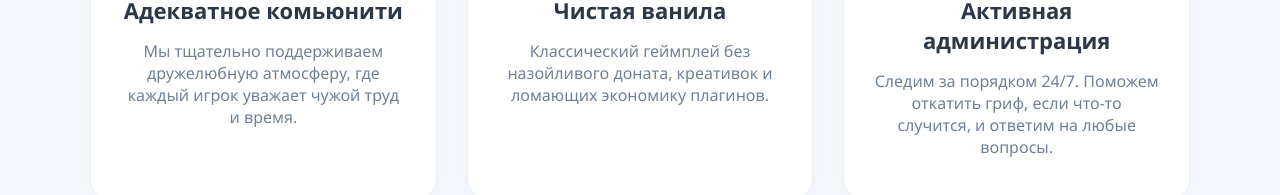
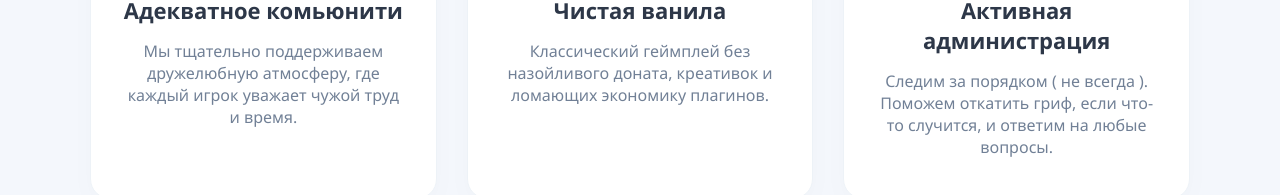
Before and after one commit to shepelevalexander0412-coder/CloudSMP, a plain HTML site: page index.html in a window 1280 px wide. Shown: the part 829-1024 px from the top of the page. Drawn offline with nearby package versions, Linux system fonts and the light colour scheme.

Commit message:
Update index.html

```diff
--- a/index.html
+++ b/index.html
@@ -375,7 +375,7 @@
                 <div class="feature-card">
                     <div class="feature-icon"><i class="fa-solid fa-shield-halved"></i></div>
                     <h3>Активная администрация</h3>
-                    <p>Следим за порядком 24/7. Поможем откатить гриф, если что-то случится, и ответим на любые вопросы.</p>
+                    <p>Следим за порядком ( не всегда ). Поможем откатить гриф, если что-то случится, и ответим на любые вопросы.</p>
                 </div>
             </div>
         </div>
```
